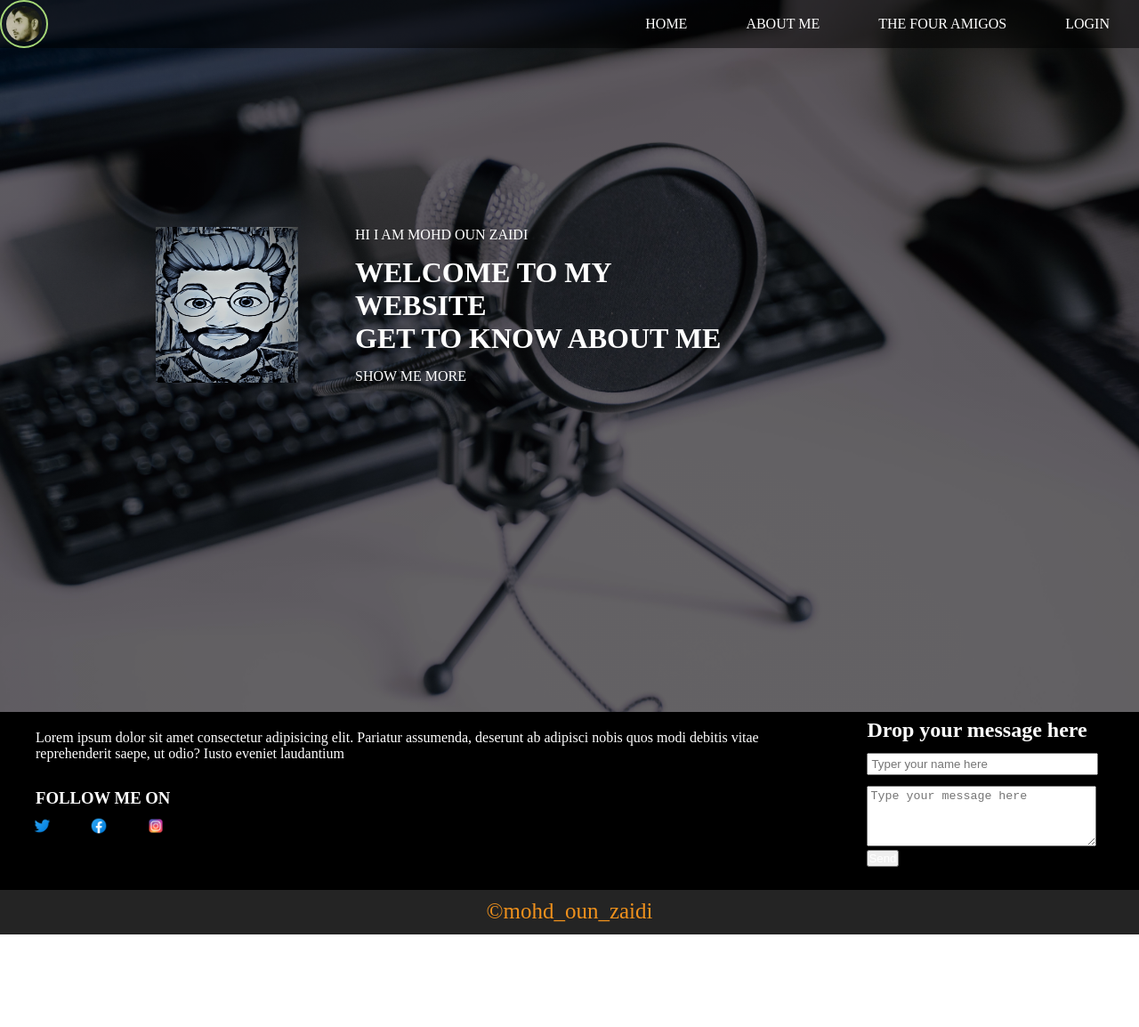
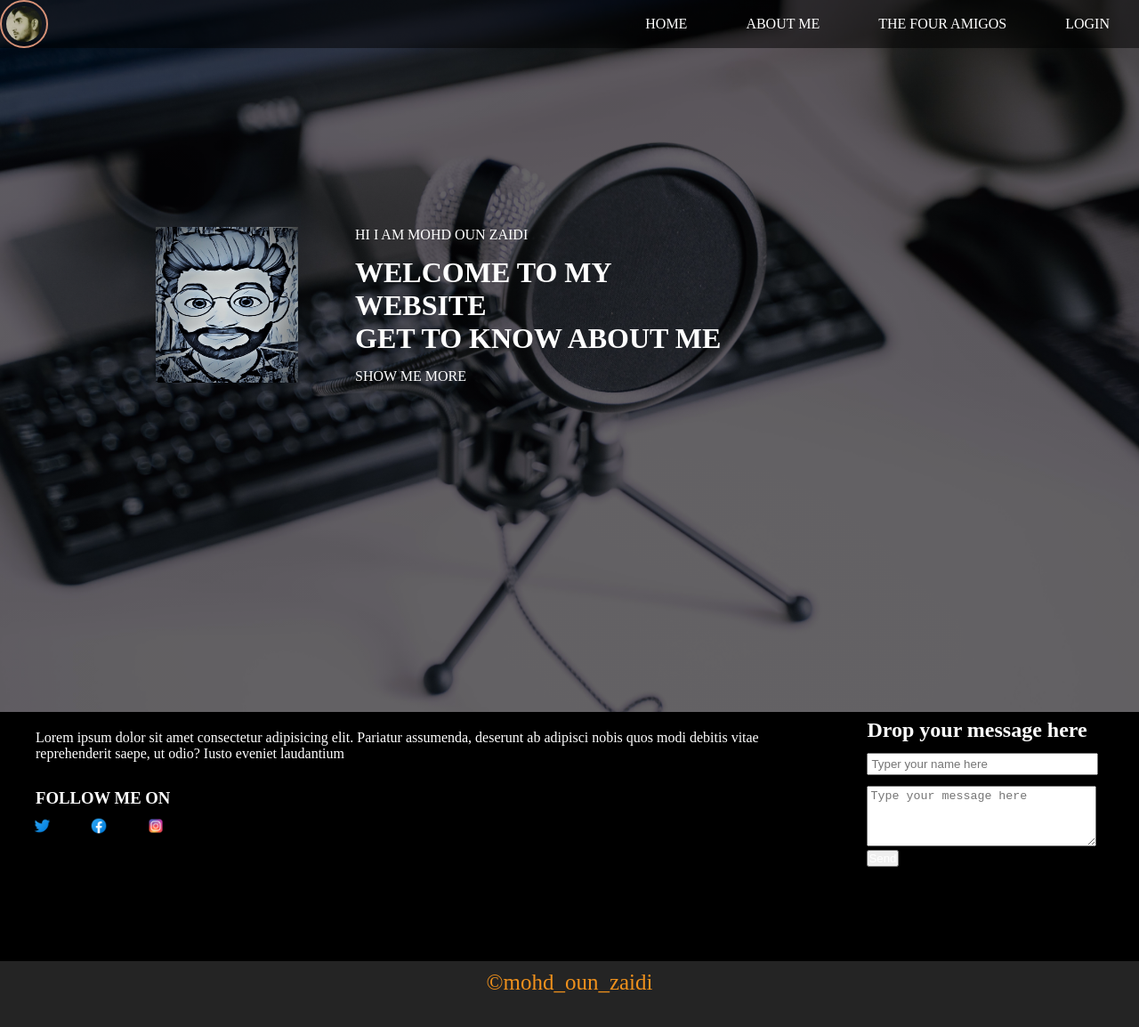
Before and after one commit to mdounzaidi/oun.github.io, a plain HTML site: page index.html in a window 1280 px wide. Shown: the whole page at 89% size. Before the commit the page ends 1050 px from the top, so only its background shows below. Drawn offline with Linux system fonts and the light colour scheme.

Commit message:
Update style.css

```diff
--- a/css/style.css
+++ b/css/style.css
@@ -19,7 +19,7 @@
     border-radius: 30px;
     display: block;
     float: left;
-    border: 2px solid #a6d877;
+    border: 2px solid #d89277;
 }
 .main-nav{
     display: block;
@@ -96,15 +96,11 @@
 
 /* fotter start here */
 
-.upper{
-    background-color: rgb(0, 0, 0);
-    width: 100%;
-    height: 200px;
-}
+/* bottom copyright */
 .bottom{
     background-color: rgb(0 0 0 / 86%);
     width: 100%;
-    height: 50px;
+    height: 10vh;
 }
 .bottom p{
     color:rgb(240 145 28);;
@@ -112,26 +108,21 @@
     font-size: 25px;
     padding: 10px 0px;
 }
+
+/* fotter content */
+
+/* social media link */
+.upper{
+    background-color: rgb(0, 0, 0);
+    width: 100%;
+    height: 35vh;
+}
 .upper .first{
     width: 73%;
-    height: 200px;
+    height: 35vh;
     display: block;
     float: left;
     /* border: 2px solid red; */
-}
-.upper .sec{
-    display: block;
-    width: 27%;
-    height: 200px;
-    /* border: 2px solid red; */
-    float: right;
-}
-.form,h2{
-    margin-left: 40px;
-}
-.sec h2{
-    margin-top: 7px;
-
 }
 #name,#mess{
     margin-top: 12px;
@@ -155,3 +146,19 @@
 .imgtwo{
     margin-left: 10px;
 }
+
+/* message box */
+.upper .sec{
+    display: block;
+    width: 27%;
+    height: 35vh;
+    /* border: 2px solid red; */
+    float: right;
+}
+.form,h2{
+    margin-left: 40px;
+}
+.sec h2{
+    margin-top: 7px;
+
+}
```
